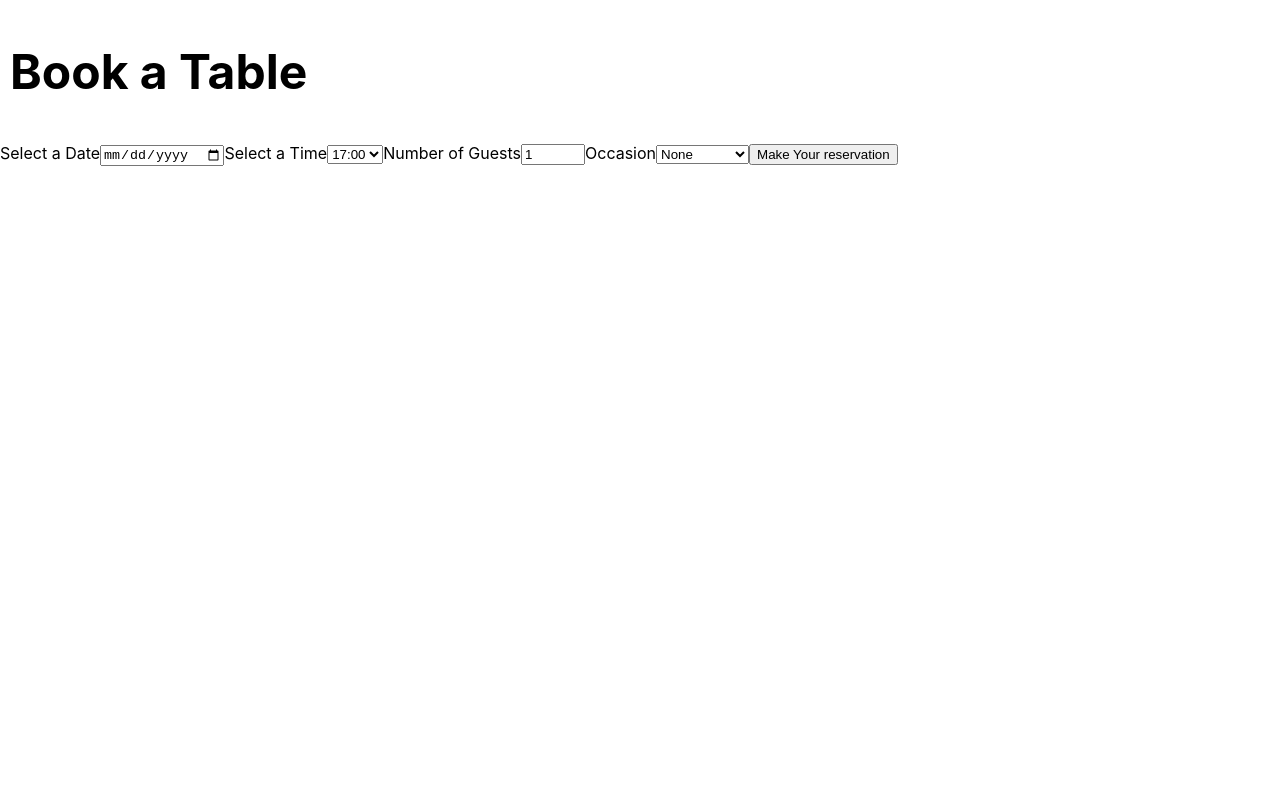
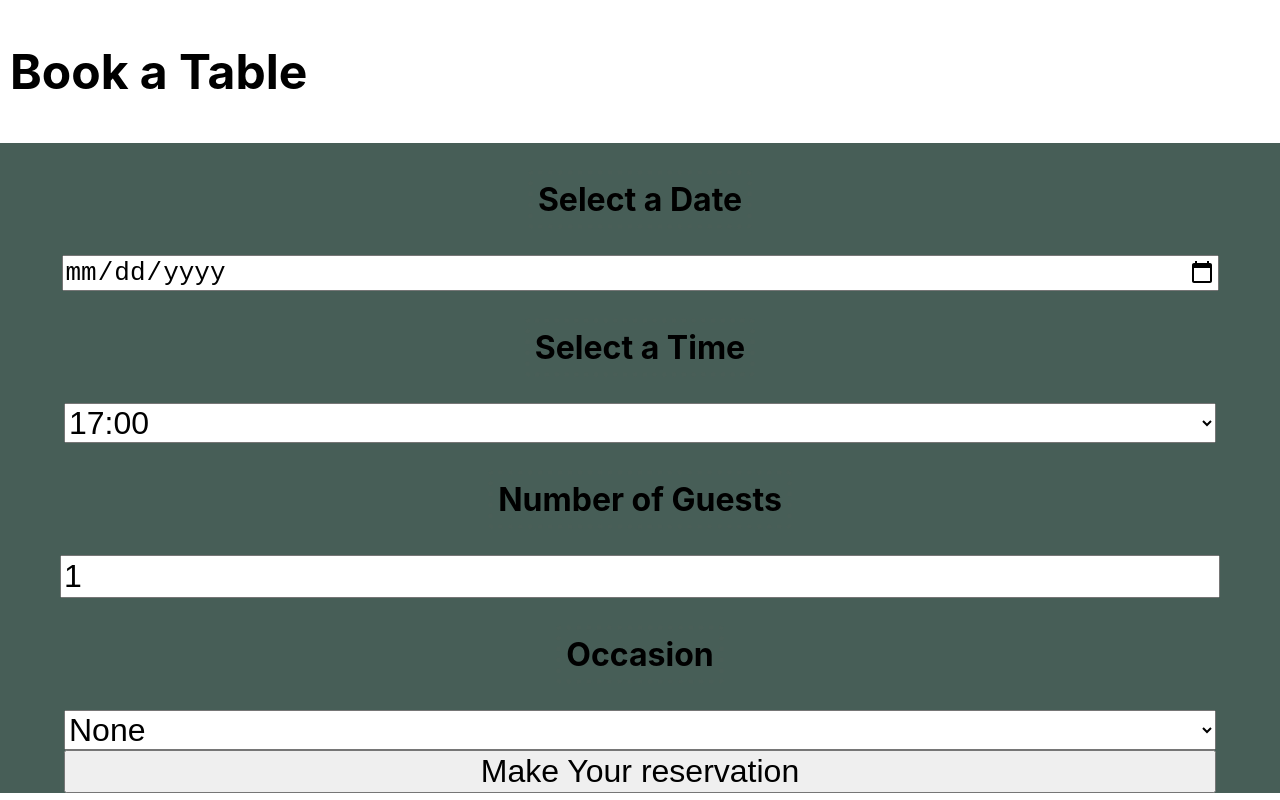
Before and after one commit to chloec435/Front-End-Developer-Capstone, a React (Create React App) app: page /booking in a window 1280 px wide. Built offline with nearby package versions, Linux system fonts and the light colour scheme.

Commit message:
Update BookingForm.js

```diff
--- a/src/components/BookingForm.js
+++ b/src/components/BookingForm.js
@@ -1,5 +1,6 @@
 import React from 'react';
 import { useState } from 'react';
+import './BookingForm.css';
 
 export default function BookingForm({ availableTimes, dispatch }) {
   const [date, setDate] = useState("");
@@ -27,16 +28,21 @@ export default function BookingForm({ availableTimes, dispatch }) {
   }
 
   return (
-    <form onSubmit={handleSubmit}>
-      <label htmlFor="res-date">Select a Date</label>
+    <form onSubmit={handleSubmit} className="form">
+      <div><h2><label htmlFor="res-date">Select a Date</label></h2></div>
+
+      <div>
         <input
           type="date"
           id="res-date"
           value={date}
           onChange={handleDateChange}
         />
+      </div>
 
-      <label htmlFor="res-time">Select a Time</label>
+      <div><h2><label htmlFor="res-time">Select a Time</label></h2></div>
+
+      <div>
         <select
           id="res-time"
           value={time}
@@ -50,8 +56,11 @@ export default function BookingForm({ availableTimes, dispatch }) {
             <option disabled>No times available</option>
           )}
         </select>
+      </div>
 
-      <label htmlFor="guests">Number of Guests</label>
+      <div><h2><label htmlFor="guests">Number of Guests</label></h2></div>
+
+      <div>
         <input
           type="number"
           id="guests"
@@ -65,8 +74,11 @@ export default function BookingForm({ availableTimes, dispatch }) {
             Warning: Maximum number of guests exceeded.
           </p>
         )}
+      </div>
 
-      <label htmlFor="occasion">Occasion</label>
+      <div><h2><label htmlFor="occasion">Occasion</label></h2></div>
+
+      <div>
         <select
           id="occasion"
           value={occasion}
@@ -76,8 +88,9 @@ export default function BookingForm({ availableTimes, dispatch }) {
           <option>Birthday</option>
           <option>Anniversary</option>
         </select>
+      </div>
 
-      <input type="submit" value="Make Your reservation" />
+      <div><input type="submit" value="Make Your reservation" /></div>
     </form>
   );
 }
```
Lines whose indentation alone changed are shown as unchanged.
